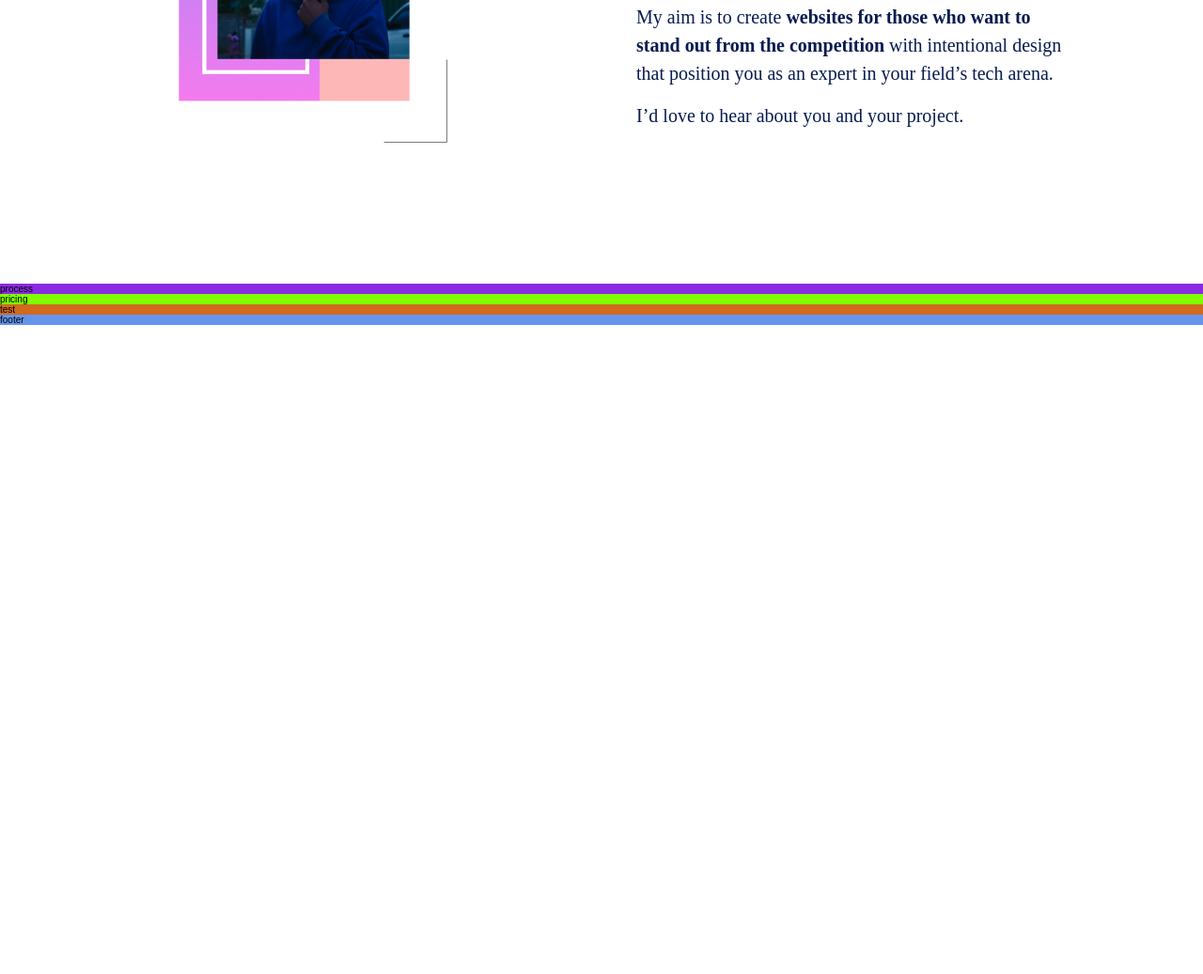
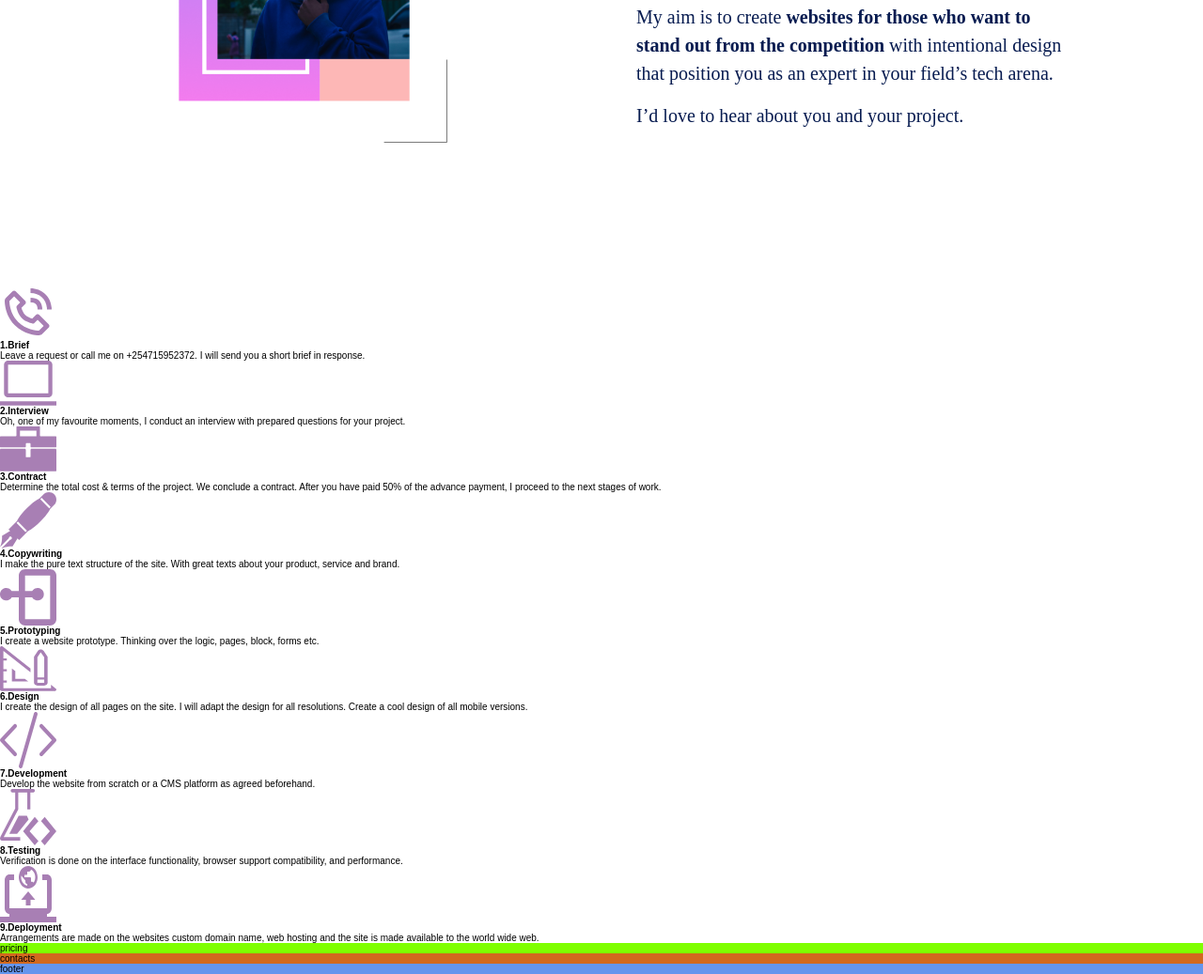
Before and after one commit to kevinnzau/Portfolio, a website: page index.html in a window 1280 px wide. Shown: the part 1198-2235 px from the top of the page at 94% size. Before the commit the page ends 1544 px from the top, so only its background shows below. Drawn offline with Linux system fonts and the light colour scheme; a web font is replaced by a local one.

Commit message:
process html added

```diff
--- a/index.html
+++ b/index.html
@@ -76,7 +76,61 @@
         </section>
 
     <section class="section section-process">
-        process
+
+        <div class="block--1">
+        <img src="img/bx_bx-phone-call.svg" alt="phone icon">
+        <h4>1.Brief</h4>
+        <p>Leave a request or call me on +254715952372. I will send you a short brief in response.</p>
+        </div>
+
+        <div class="block--2">
+        <img src="img/laptop-icon.svg" alt="">
+        <h4>2.Interview</h4>
+        <p>Oh, one of my favourite moments, I conduct an interview with prepared questions for your project.</p>
+        </div>
+
+        <div class="block--3">
+        <img src="img/briefcase-icon.svg" alt="">
+        <h4>3.Contract</h4>
+        <p>Determine the total cost & terms of the project. We conclude a contract. After you have paid 50% of the advance payment, I proceed to the next stages of work.</p>
+        </div>
+
+        <div class="block--4">
+        <img src="img/pen-icon.svg" alt="">
+        <h4>4.Copywriting</h4>
+        <p>I make the pure text structure of the site. With great texts about your product, service and brand.</p>
+        </div>
+
+        <div class="block--5">
+        <img src="img/prototype-icon.svg" alt="">
+        <h4>5.Prototyping</h4>
+        <p>I create a website prototype. Thinking over the logic, pages, block, forms etc.</p>
+        </div>
+
+        <div class="block--6">
+        <img src="img/design-icon.svg" alt="">
+        <h4>6.Design</h4>
+        <p>I create the design of all pages on the site. I will adapt the design for all resolutions. Create a cool design of all mobile versions.</p>
+        </div>
+
+        <div class="block--7">
+        <img src="img/code-icon.svg" alt="">
+        <h4>7.Development</h4>
+        <p>Develop the website from scratch or a CMS platform as agreed beforehand.</p>
+        </div>
+
+        <div class="block--8">
+        <img src="img/test-icon.svg" alt="">
+        <h4>8.Testing</h4>
+        <p>Verification is done on the interface functionality, browser support compatibility, and performance.</p>
+        </div>
+
+        <div class="block--9">
+        <img src="img/deploy-icon.svg" alt="">
+        <h4>9.Deployment</h4>
+        <p>Arrangements are made on the websites custom domain name, web hosting and the site is made available to the world wide web.</p>
+        </div>
+
     </section>
 
     <section class="section section-pricing">
@@ -87,10 +141,6 @@
         contacts
     </section>
 
-    <section class="section section-contacts">
-        test
-    </section>
-
     <footer class="section section-footer">
         footer
     </footer>
--- a/sass/layout/_grid.scss
+++ b/sass/layout/_grid.scss
@@ -1,9 +1,5 @@
 .section{
     grid-column: 1/-1;
-     &-process{
-        background-color: blueviolet;
-        grid-row: 3/4;
-    }
     &-pricing{
         background-color: chartreuse;
         grid-row: 4/5;
```
Also changed, not shown: css/style.css, sass/main.scss (line endings or trailing spaces).
